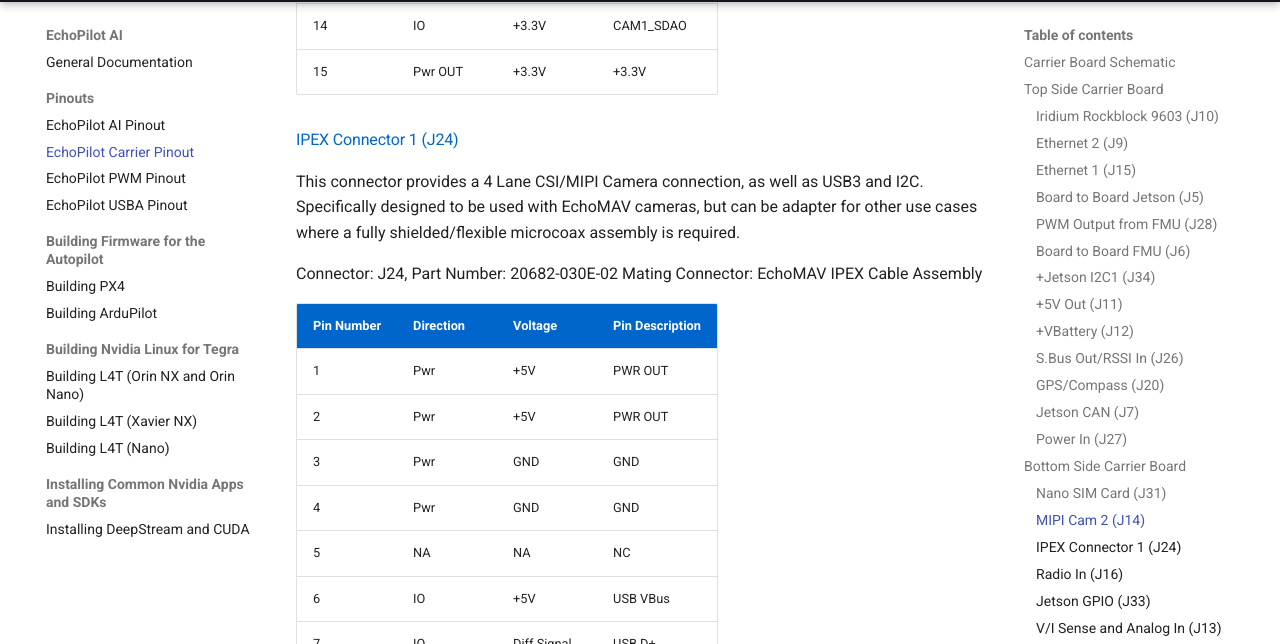
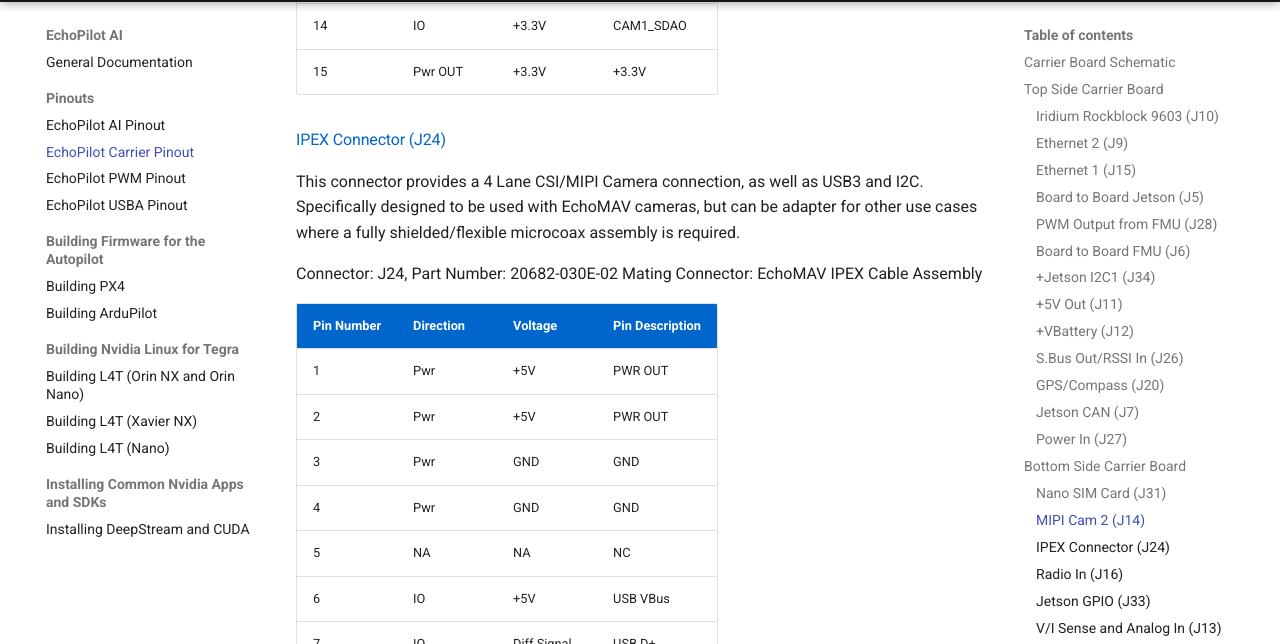
Before and after one commit to EchoMAV/docs, an MkDocs documentation site: the page built from docs/echopilot_carrier_pinout.md, in a window 1280 px wide and 900 px high, scrolled down 16399 px. Shown: the part 130-774 px from the top of the window. Built offline with MkDocs 1.6.1 and Material for MkDocs 9.7.7, drawn with Linux system fonts in a browser that asks for light colours; comment, search, counter and statistics services are not loaded; the version menu is left out.

Commit message:
add carrier 1d schematic

```diff
--- a/docs/echopilot_carrier_pinout.md
+++ b/docs/echopilot_carrier_pinout.md
@@ -2,7 +2,7 @@
 
 ### Carrier Board Schematic
 
-A full schematic of the carrier board is available: [PDF schematic](https://github.com/EchoMAV/echopilot_ai_carrier/blob/master/echopilot_ai_carrier_schematic.pdf)
+A full schematic of the carrier board is available: [PDF schematic](assets/echopilot_ai_carrier_rev1d.pdf)
 
 ### Top Side Carrier Board
 
@@ -404,7 +404,7 @@
 15        | Pwr OUT           | +3.3V          | +3.3V
 
 
-#### IPEX Connector 1 (J24)
+#### IPEX Connector (J24)
 This connector provides a 4 Lane CSI/MIPI Camera connection, as well as USB3 and I2C. Specifically designed to be used with EchoMAV cameras, but can be adapter for other use cases where a fully shielded/flexible microcoax assembly is required.
 
 Connector: J24, Part Number: 20682-030E-02
@@ -530,7 +530,7 @@
 
 Pin Number   | Direction     | Voltage       | Pin Description
 ------------ | ------------- | ------------  | ------------
-1        | Pwr OUT            | +5V          | +5V_OUT4 [^4]
+1        | Pwr OUT            | +5V          | +5V_OUT4 [^4]  g
 2        | IO            | Diff Signal        | RS232 TX, UART4 (FMU)
 3        | IO            | Diff Signal          | RS232 RX, UART4 (FMU)
 4        | Pwr            | GND         | GND
```
Also changed, not shown: 1 other file.
